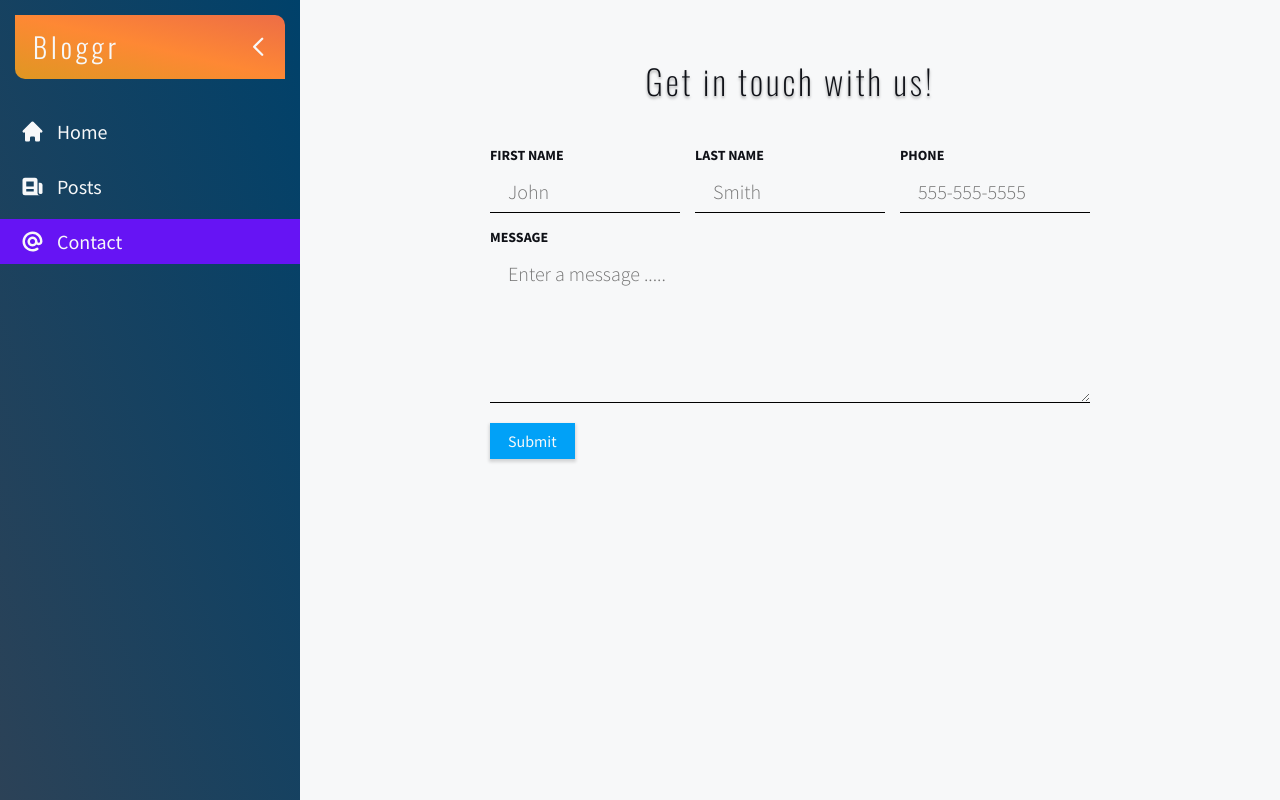
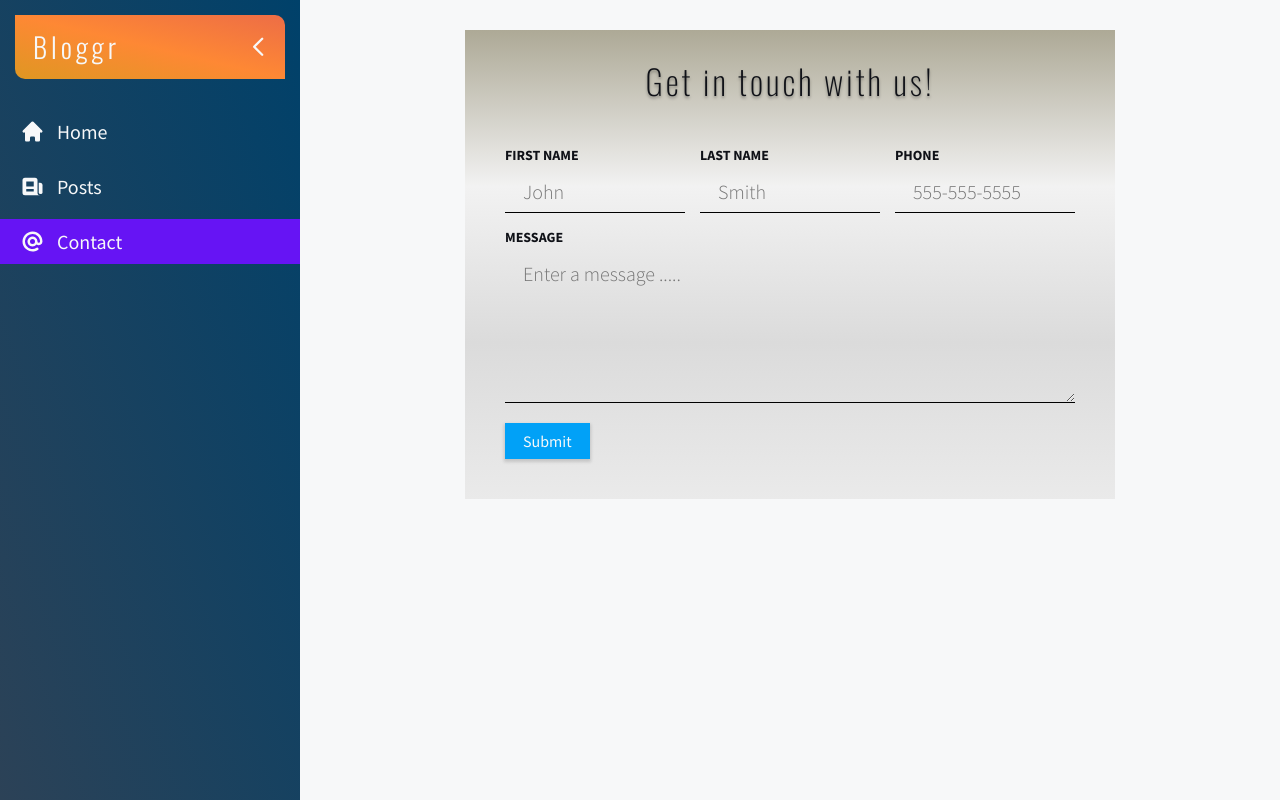
Before and after one commit to unsivilaudio/next-blog, a Next.js app: page /contact in a window 1280 px wide. Built offline with nearby package versions, Linux system fonts and the light colour scheme.

Commit message:
more styling tweaks

```diff
--- a/styles/components/ui/Input.module.scss
+++ b/styles/components/ui/Input.module.scss
@@ -18,8 +18,9 @@
 
         &:focus-within {
             background: white;
-            box-shadow: 0 0 7px 2px var(--link-color);
-            border-radius: 0.3rem;
+            box-shadow: 0 0 3px 1px rgba(0, 0, 0, 0.15);
+            border-color: transparent;
+            border-radius: 1.5rem;
         }
     }
 }
--- a/styles/globals.scss
+++ b/styles/globals.scss
@@ -9,6 +9,14 @@
         #ed6d46,
         #fe8834,
         #df9722
+    );
+
+    --gradient-grey-light: linear-gradient(
+        to bottom,
+        #ada996,
+        #f2f2f2,
+        #dbdbdb,
+        #eaeaea
     );
 
     --gradient-bluegrey: linear-gradient(to top right, #2c4257, #00416a);
--- a/styles/layout/Layout.module.scss
+++ b/styles/layout/Layout.module.scss
@@ -8,6 +8,5 @@
         margin: 0 auto;
         padding-top: 3rem;
         padding-bottom: 3rem;
-        display: flex;
     }
 }
--- a/styles/pages/ContactPage.module.scss
+++ b/styles/pages/ContactPage.module.scss
@@ -1,6 +1,7 @@
 .ContactPage {
-    padding: 2.5rem;
-    padding-bottom: 4rem;
+    background: var(--gradient-grey-light);
+    padding: 4rem;
+    padding-top: 2.5rem;
     width: 100%;
     max-width: 65rem;
     margin: 0 auto;
```
Also changed, not shown: components/posts/PostDetail.js (+1 -7 lines).
